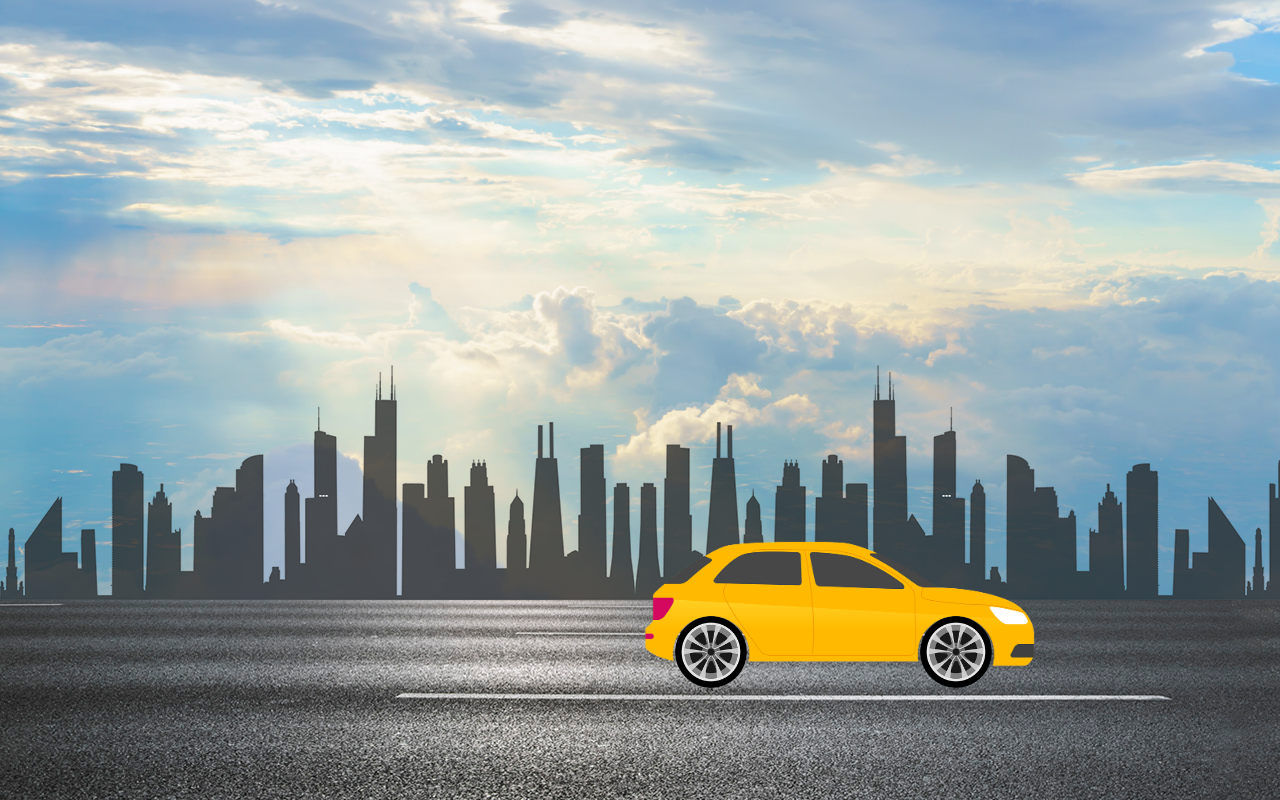
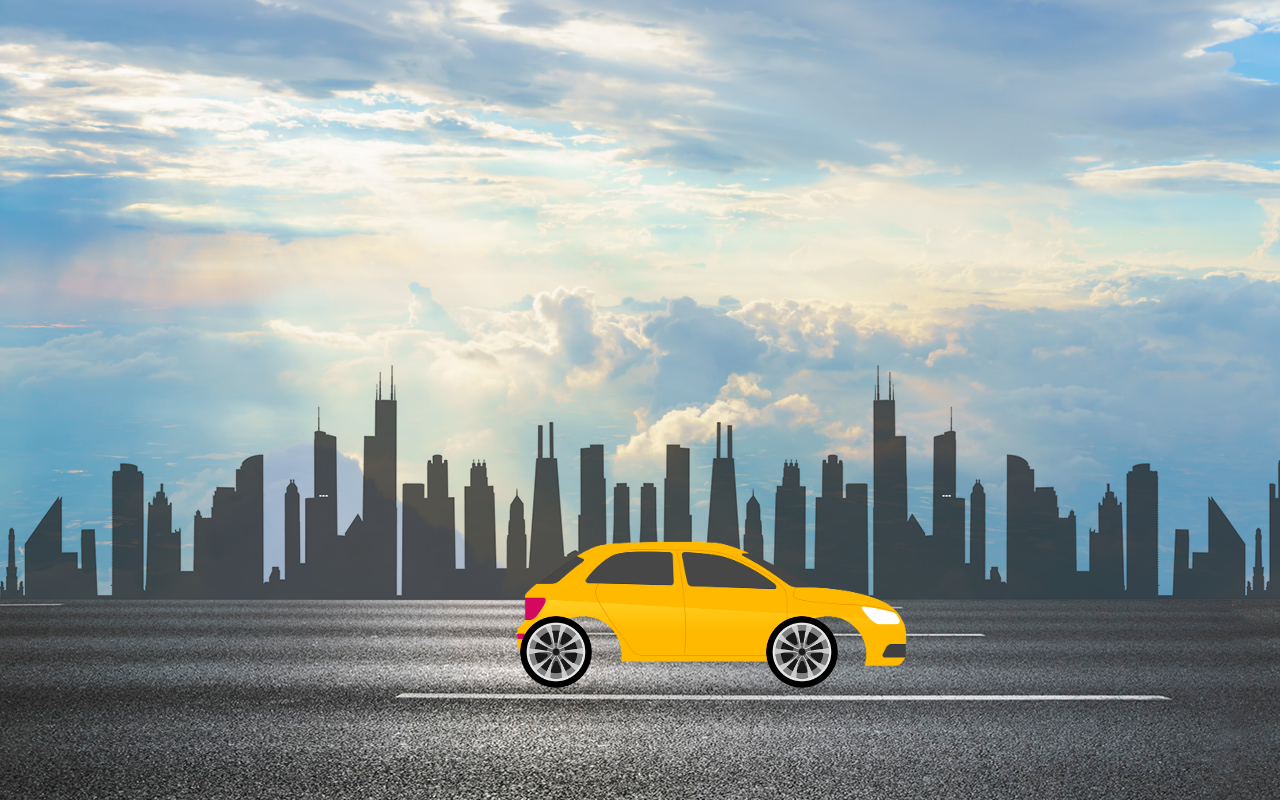
Before and after one commit to TR1rafy/car-animation, a plain HTML site: page index.html in a window 1280 px wide. Drawn offline with Linux system fonts and the light colour scheme.

Commit message:
first commit

```diff
--- a/style.css
+++ b/style.css
@@ -49,7 +49,7 @@
 }
 .car{
    width: 400px;
-   left: 50%;
+   left: 40%;
    bottom: 100px;
    transform: rotateX(-50%);
    position: absolute;
@@ -83,11 +83,11 @@
     animation: wheel 1s linear infinite;
 }
 .back-wheel{
-    left: 280px;
+    left: 126px;
     position: absolute;
 }
 .front-wheel{
-    left: 35px;
+    left: -120px;
     position: absolute;
 }
 @keyframes wheel{
```
